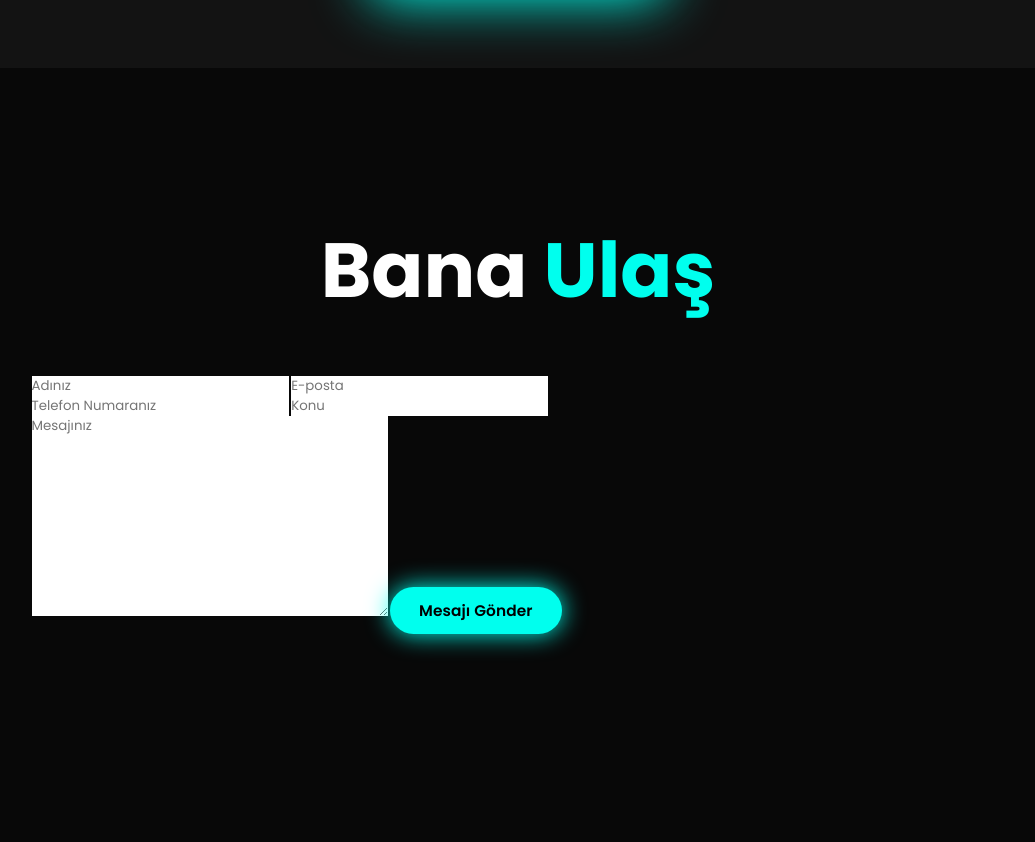
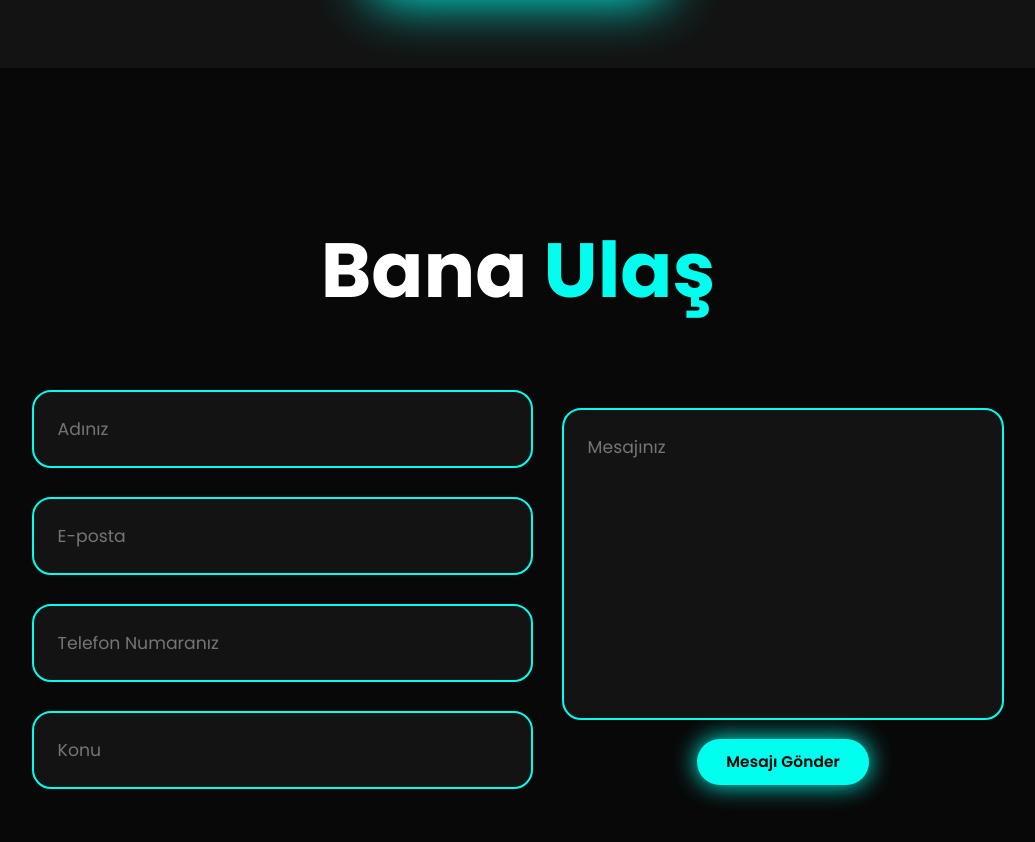
Before and after one commit to samettopcu88/PersonalSite, a plain HTML site: page index.html in a window 1280 px wide. Shown: the part 4408-5250 px from the top of the page, without its empty margins (122-1157 px from the left). Drawn offline with nearby package versions, Linux system fonts and the light colour scheme.

Commit message:
Contact CSS kısmı bitti, footer'a geçildi.

```diff
--- a/style.css
+++ b/style.css
@@ -513,3 +513,49 @@ section{
     }
 }
 /* Testimonials End */
+
+/* Contact Start */
+.contact{
+    background-color: var(--bg-color);
+}
+
+.contact form{
+    display: flex;
+    justify-content: center;
+    align-items: center;
+    gap: 3rem;
+    margin: 5rem auto;
+    text-align: center;
+}
+
+.input-box{
+    display: flex;
+    justify-content: center;
+    flex-wrap: wrap;
+}
+
+.input-box input, .contact form textarea{
+    width: 100%;
+    padding: 2.5rem;
+    font-size: 1.8rem;
+    color: var(--text-color);
+    background-color: var(--second-bg-color);
+    border-radius: 2rem;
+    border: 2px solid var(--main-color);
+    margin: 1.5rem 0;
+    resize: none;
+}
+
+/* Chrome için */
+input[type="number"]::-webkit-inner-spin-button,
+input[type="number"]::-webkit-outer-spin-button {
+    -webkit-appearance: none;
+    margin: 0;
+}
+
+/* Firefox için */
+input[type="number"] {
+    -moz-appearance: textfield;
+}
+
+/* Contact End */
```
